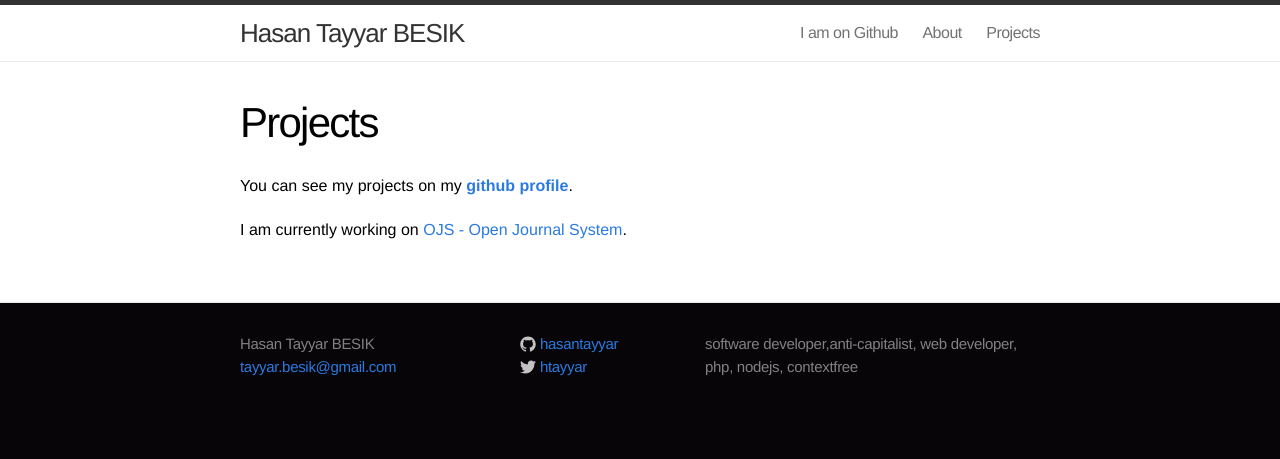
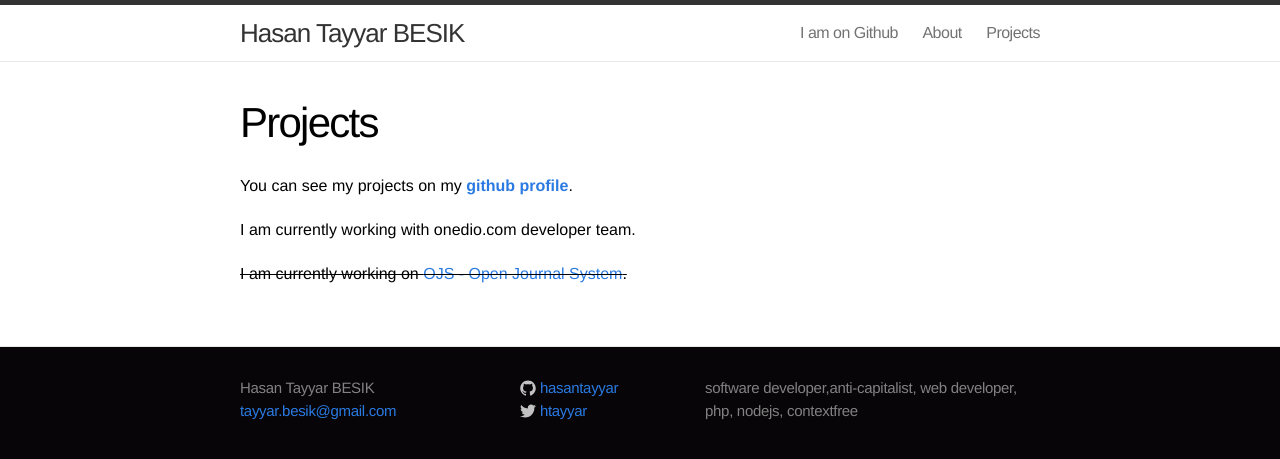
Before and after one commit to hasantayyar/hasantayyar.net, a Jekyll site: the page built from projects.md, in a window 1280 px wide. Shown: the top 459 px of the page. Built offline with Jekyll 4.4.1, drawn with Linux system fonts in a browser that asks for light colours; nearby versions of some CDN libraries; some web fonts are replaced; Markdown is read by kramdown in place of the engine named in the settings.

Commit message:
Update projects.md

```diff
--- a/projects.md
+++ b/projects.md
@@ -6,4 +6,6 @@ permalink: /projects/
 
 You can see my projects on my **[github profile](https://github.com/{{site.github_username}})**.
 
-I am currently working on [OJS - Open Journal System](https://github.com/okulbilisim/ojs).
+I am currently working with onedio.com developer team.
+
+~~I am currently working on [OJS - Open Journal System](https://github.com/okulbilisim/ojs).~~
```
